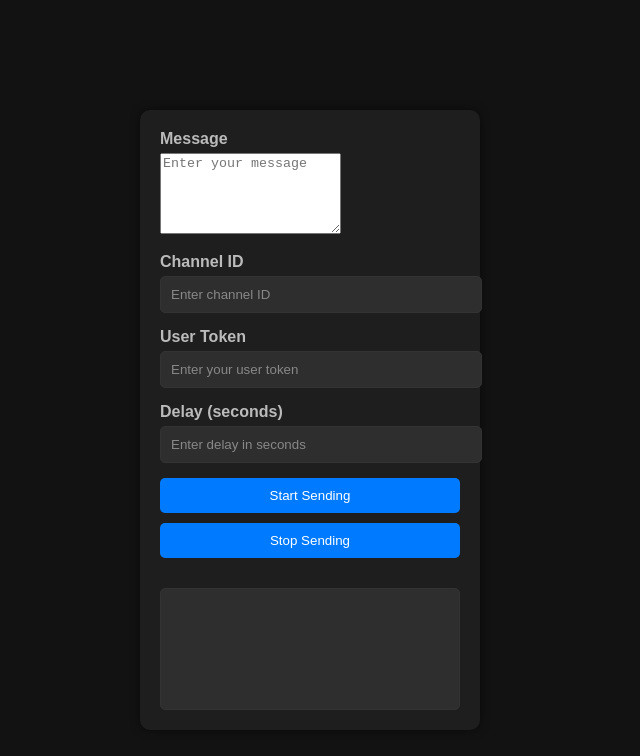
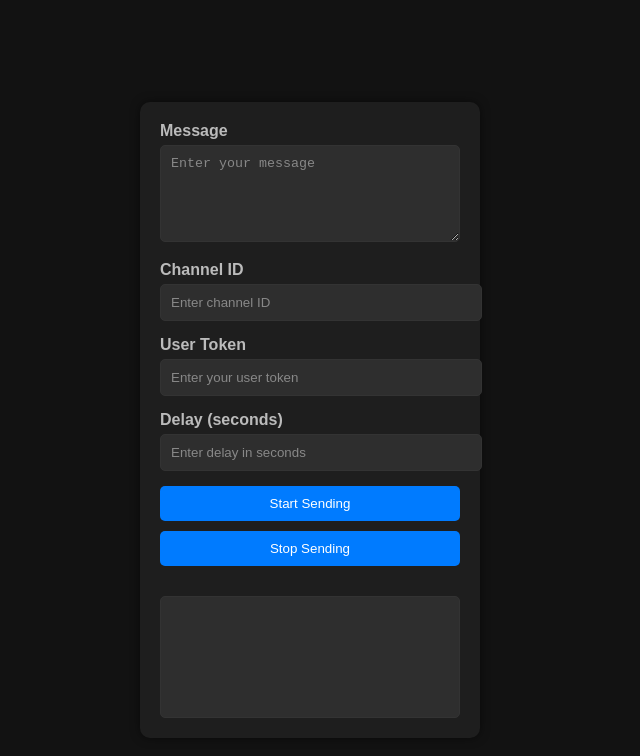
Before and after one commit to hallofdumbdan/kanakosend, a plain HTML site: page index.html in a window 1280 px wide. Shown: the whole page, without its empty margins (330-970 px from the left). Drawn offline with Linux system fonts and the light colour scheme.

Commit message:
Update styles.css

```diff
--- a/styles.css
+++ b/styles.css
@@ -74,3 +74,18 @@ button:disabled {
     background-color: #444444;
     cursor: not-allowed;
 }
+
+textarea {
+    width: 100%;
+    padding: 10px;
+    border: 1px solid #333333;
+    border-radius: 5px;
+    background-color: #2E2E2E;
+    color: #FFFFFF;
+    resize: vertical;  /* Allow vertical resizing */
+    box-sizing: border-box;
+}
+
+textarea::placeholder {
+    color: #888888;
+}
```
